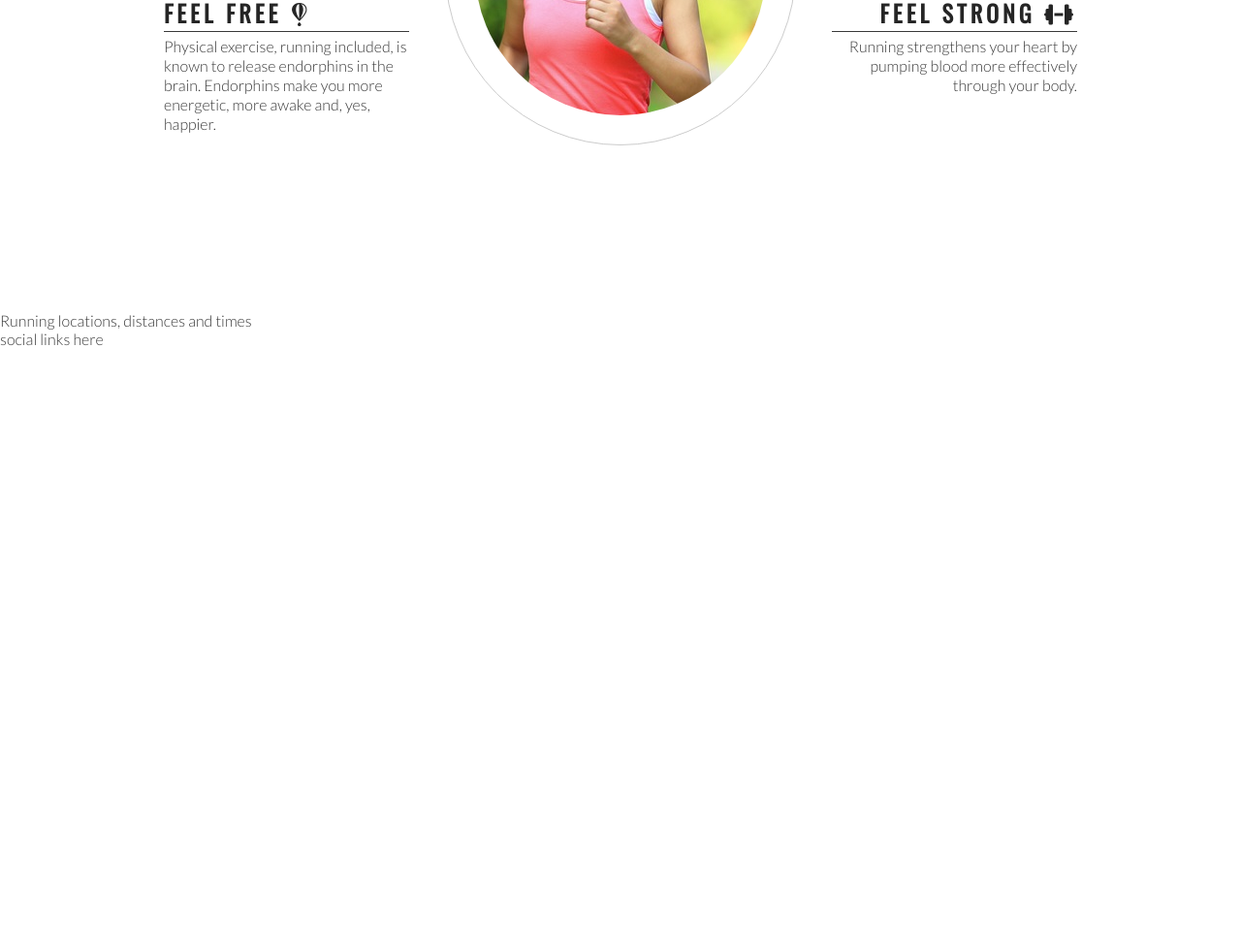
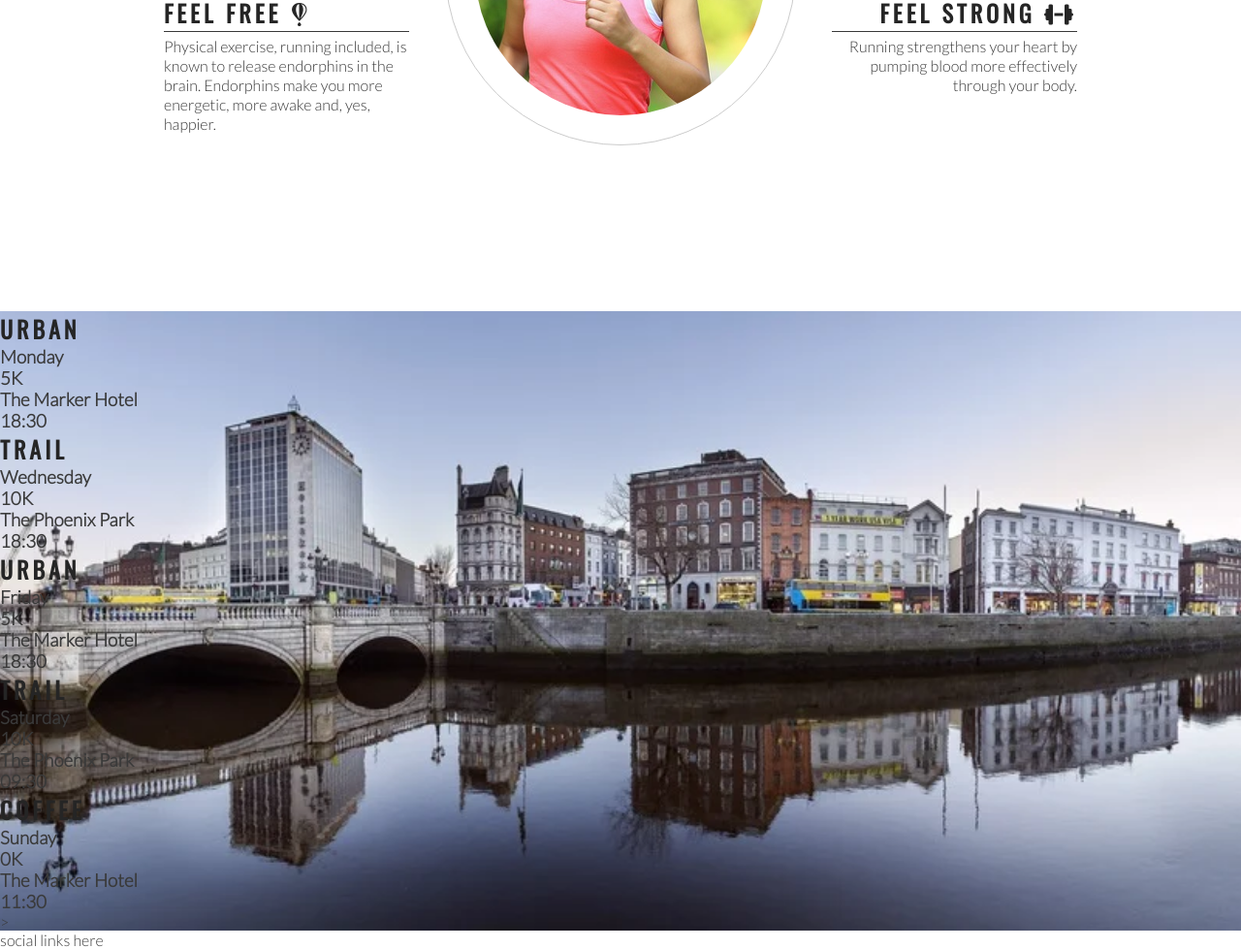
Before and after one commit to staman1702/love-running, a plain HTML site: page index.html in a window 1280 px wide. Shown: the part 974-1953 px from the top of the page at 97% size. Before the commit the page ends 1333 px from the top, so only its background shows below. Drawn offline with nearby package versions, Linux system fonts and the light colour scheme.

Commit message:
Add times section and  background image

```diff
--- a/assets/css/style.css
+++ b/assets/css/style.css
@@ -191,3 +191,14 @@ hr {
     height: 100%;
     border-radius: 50%;
 }
+
+/* event times */
+
+#times {
+    background-image: url('../images/dublin-city.webp');
+    background-repeat: no-repeat;
+    background-size: cover;
+    background-position: center;
+    width: 100%;
+    overflow: hidden;
+}
--- a/index.html
+++ b/index.html
@@ -77,8 +77,42 @@
             </div>
         </div>
     </section>
-    <section>
-        Running locations, distances and times
+    <section id="times">
+        <div>
+            <h2>Urban</h2>
+            <h3>Monday</h3>
+            <h3>5K</h3>
+            <h3>The Marker Hotel</h3>
+            <h3>18:30</h3>
+        </div>
+        <div>
+            <h2>Trail</h2>
+            <h3>Wednesday</h3>
+            <h3>10K</h3>
+            <h3>The Phoenix Park</h3>
+            <h3>18:30</h3>
+        </div>
+        <div>
+            <h2>Urban</h2>
+            <h3>Friday</h3>
+            <h3>5K</h3>
+            <h3>The Marker Hotel</h3>
+            <h3>18:30</h3>
+        </div>
+        <div>
+            <h2>Trail</h2>
+            <h3>Saturday</h3>
+            <h3>10K</h3>
+            <h3>The Phoenix Park</h3>
+            <h3>09:30</h3>
+        </div>
+        <div>
+            <h2>Coffee</h2>
+            <h3>Sunday</h3>
+            <h3>0K</h3>
+            <h3>The Marker Hotel</h3>
+            <h3>11:30</h3>
+        </div>>
     </section>
     <footer>
         social links here
```
Also changed, not shown: assets/images/dublin-city.webp (added).
